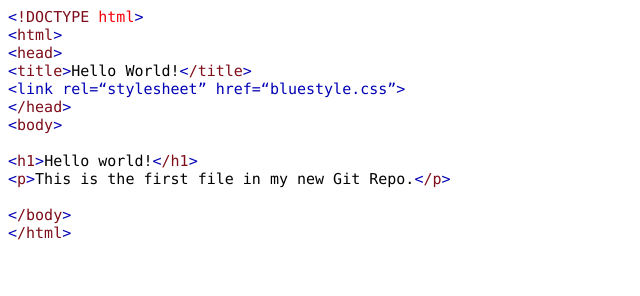
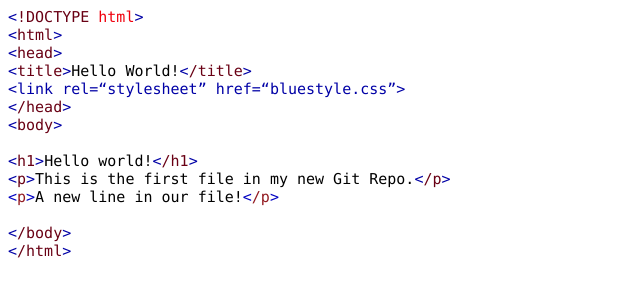
Before and after one commit to ShieNotGiveUp/hello-practice, a plain HTML site: page index.html in a window 1280 px wide. Shown: the whole page, without its empty margins (0-640 px from the left). Drawn offline with Linux system fonts and the light colour scheme.

Commit message:
updated index.html with a new lin

```diff
--- a/index.html
+++ b/index.html
@@ -7,15 +7,17 @@
   <meta name="Generator" content="Cocoa HTML Writer">
   <meta name="CocoaVersion" content="2487.5">
   <style type="text/css">
-    p.p1 {margin: 0.0px 0.0px 0.0px 0.0px; font: 15.0px Menlo; color: #7e0d19; -webkit-text-stroke: #7e0d19}
+    p.p1 {margin: 0.0px 0.0px 0.0px 0.0px; font: 15.0px Menlo; color: #690014; -webkit-text-stroke: #690014}
     p.p2 {margin: 0.0px 0.0px 0.0px 0.0px; font: 15.0px Menlo; -webkit-text-stroke: #000000}
-    p.p3 {margin: 0.0px 0.0px 0.0px 0.0px; font: 15.0px Menlo; color: #0000b5; -webkit-text-stroke: #0000b5}
+    p.p3 {margin: 0.0px 0.0px 0.0px 0.0px; font: 15.0px Menlo; color: #0000a6; -webkit-text-stroke: #0000a6}
     p.p4 {margin: 0.0px 0.0px 0.0px 0.0px; font: 15.0px Menlo; -webkit-text-stroke: #000000; min-height: 18.0px}
-    span.s1 {font-kerning: none; color: #0000b5; -webkit-text-stroke: 0px #0000b5}
+    span.s1 {font-kerning: none; color: #0000a6; -webkit-text-stroke: 0px #0000a6}
     span.s2 {font-kerning: none}
-    span.s3 {font-kerning: none; color: #f6000b; -webkit-text-stroke: 0px #f6000b}
-    span.s4 {font-kerning: none; color: #7e0d19; -webkit-text-stroke: 0px #7e0d19}
+    span.s3 {font-kerning: none; color: #f0000d; -webkit-text-stroke: 0px #f0000d}
+    span.s4 {font-kerning: none; color: #690014; -webkit-text-stroke: 0px #690014}
     span.s5 {font-kerning: none; background-color: #ffffff}
+    span.s6 {font-kerning: none; color: #0000c2; -webkit-text-stroke: 0px #0000c2}
+    span.s7 {font-kerning: none; color: #921a20; -webkit-text-stroke: 0px #921a20}
   </style>
 </head>
 <body>
@@ -29,6 +31,7 @@
 <p class="p4"><span class="s2"></span><br></p>
 <p class="p2"><span class="s1">&lt;</span><span class="s4">h1</span><span class="s1">&gt;</span><span class="s5">Hello world!</span><span class="s1">&lt;</span><span class="s4">/h1</span><span class="s1">&gt;</span></p>
 <p class="p2"><span class="s1">&lt;</span><span class="s4">p</span><span class="s1">&gt;</span><span class="s5">This is the first file in my new Git Repo.</span><span class="s1">&lt;</span><span class="s4">/p</span><span class="s1">&gt;</span></p>
+<p class="p2"><span class="s6">&lt;</span><span class="s7">p</span><span class="s6">&gt;</span><span class="s5">A new line in our file!</span><span class="s6">&lt;</span><span class="s7">/p</span><span class="s6">&gt;</span></p>
 <p class="p4"><span class="s2"></span><br></p>
 <p class="p1"><span class="s1">&lt;</span><span class="s2">/body</span><span class="s1">&gt;</span></p>
 <p class="p1"><span class="s1">&lt;</span><span class="s2">/html</span><span class="s1">&gt;</span></p>
```
Also changed, not shown: 1 other file.
